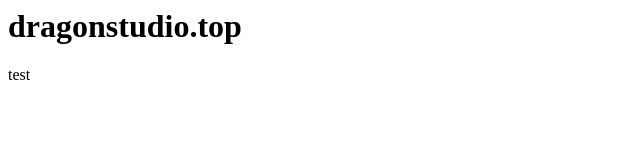
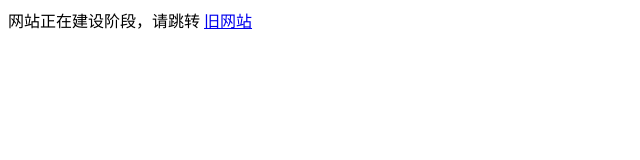
Before and after one commit to Purrbyte-zdy/web-home, a plain HTML site: page index.html in a window 1280 px wide. Shown: the whole page, without its empty margins (0-640 px from the left). Drawn offline with Linux system fonts and the light colour scheme.

Commit message:
Update index.html

```diff
--- a/index.html
+++ b/index.html
@@ -1,9 +1,8 @@
-<html>
-  <head>
-    <title>Dragon Studio</title>
-  </head>
-  <body>
-    <h1>dragonstudio.top</h1>
-    test
-  </body>
-</html>
+<!DOCTYPE html>
+<head>
+    <title>Dragon Studio Website</title>
+</head>
+<body>
+    网站正在建设阶段，请跳转
+    <a href="https://dragonstudio.mysxl.cn">旧网站</a>
+</body>
```
